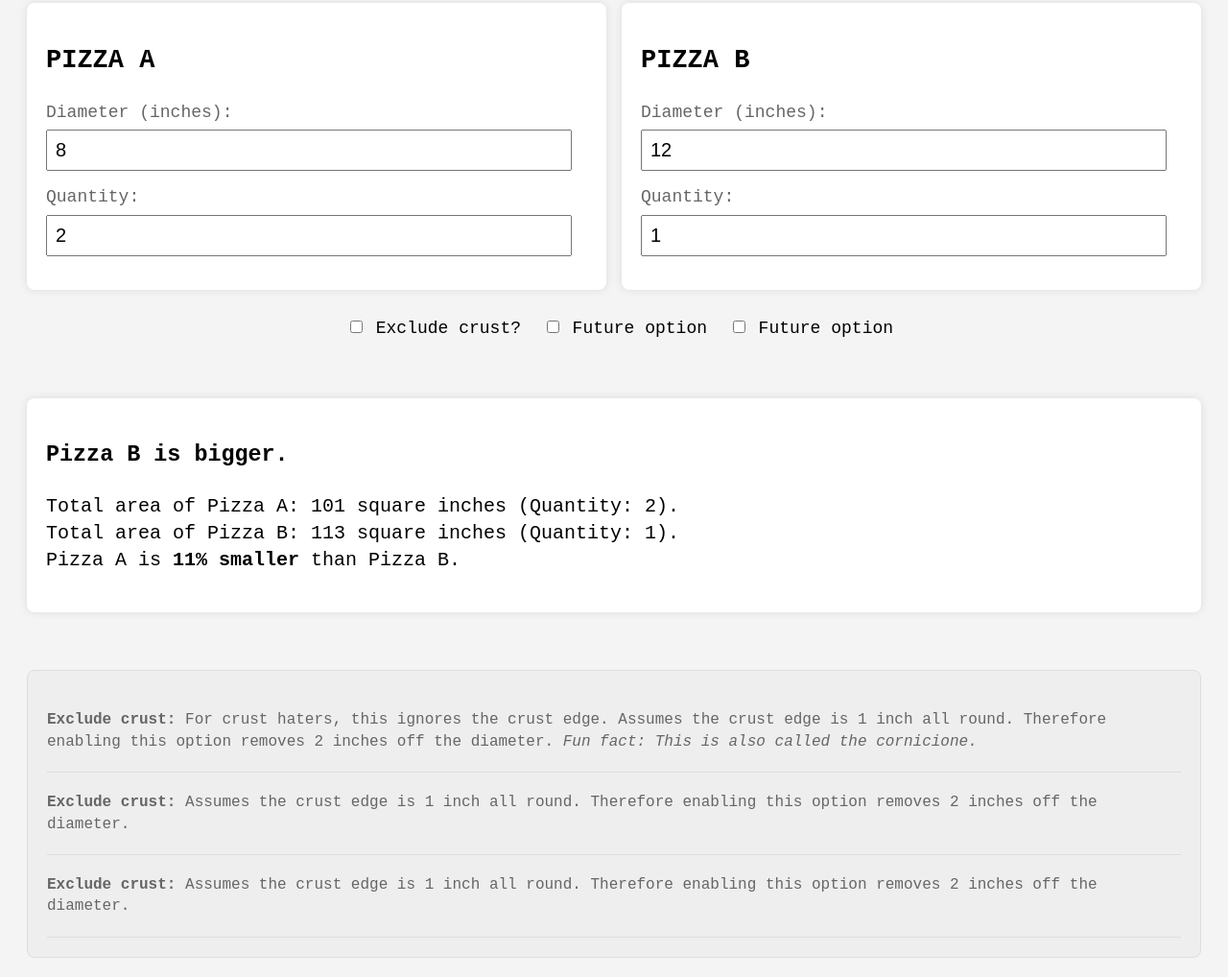
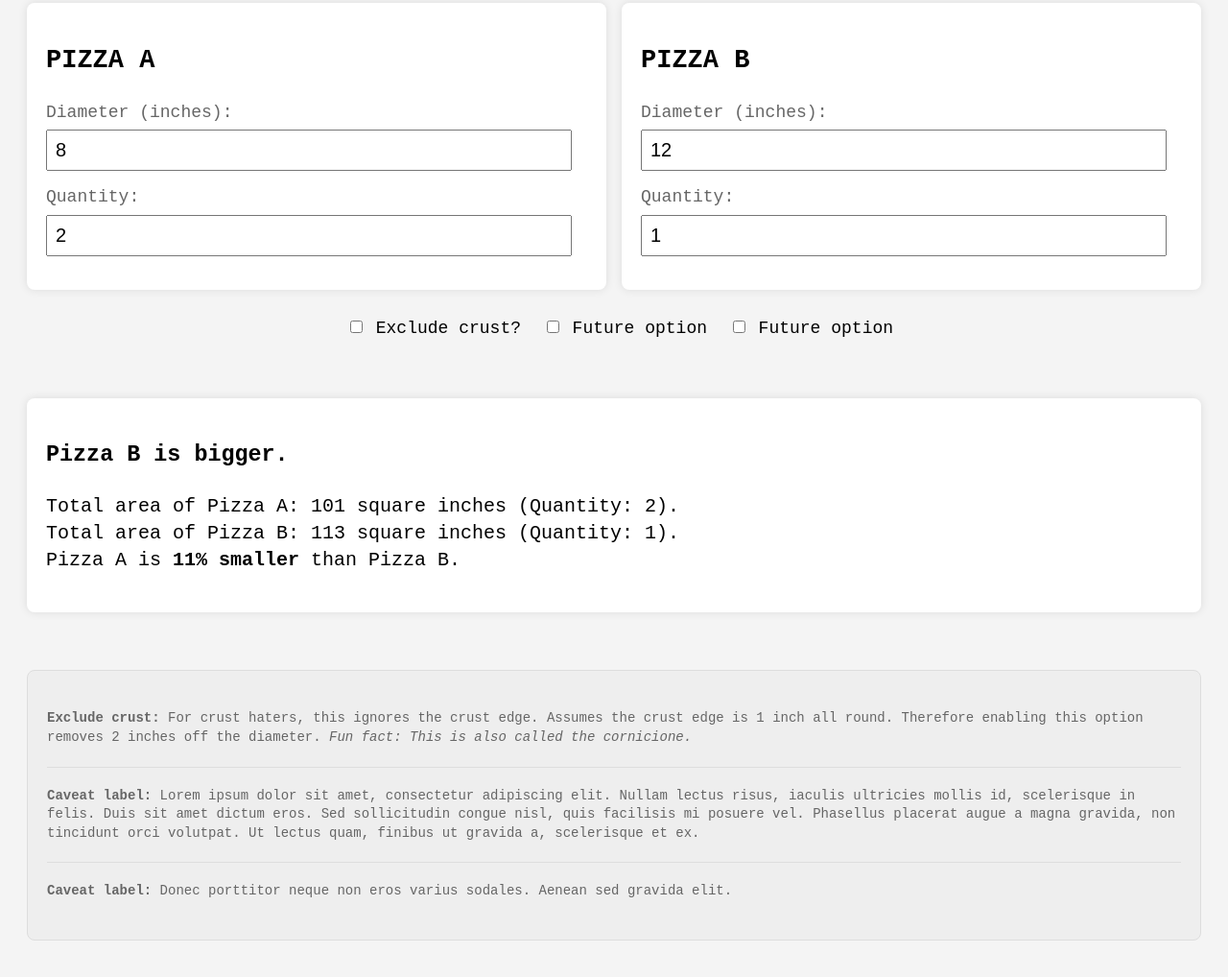
Before and after one commit to aspiramedia/pizza-battle, a plain HTML site: page index.html in a window 1280 px wide. Shown: the part 104-1122 px from the top of the page at 96% size. Drawn offline with Linux system fonts and the light colour scheme.

Commit message:
Quick QOL changes and caveat styling.

```diff
--- a/index.html
+++ b/index.html
@@ -41,8 +41,8 @@
 
     <ul class="caveats">
         <li><strong>Exclude crust:</strong> For crust haters, this ignores the crust edge. Assumes the crust edge is 1 inch all round. Therefore enabling this option removes 2 inches off the diameter. <em>Fun fact: This is also called the cornicione.</em></li>
-        <li><strong>Exclude crust:</strong> Assumes the crust edge is 1 inch all round. Therefore enabling this option removes 2 inches off the diameter.</li>
-        <li><strong>Exclude crust:</strong> Assumes the crust edge is 1 inch all round. Therefore enabling this option removes 2 inches off the diameter.</li>
+        <li><strong>Caveat label:</strong> Lorem ipsum dolor sit amet, consectetur adipiscing elit. Nullam lectus risus, iaculis ultricies mollis id, scelerisque in felis. Duis sit amet dictum eros. Sed sollicitudin congue nisl, quis facilisis mi posuere vel. Phasellus placerat augue a magna gravida, non tincidunt orci volutpat. Ut lectus quam, finibus ut gravida a, scelerisque et ex. </li>
+        <li><strong>Caveat label:</strong> Donec porttitor neque non eros varius sodales. Aenean sed gravida elit.</li>
     </ul>
 
     <script src="script.js"></script>
--- a/style.css
+++ b/style.css
@@ -68,7 +68,7 @@ ul.caveats {
     border-radius: 8px;
     text-align: left;
     list-style: none;
-    font-size: 16px;
+    font-size: 14px;
     color: #666666;
 }
 
@@ -76,3 +76,7 @@ ul.caveats li {
     padding: 20px 0;
     border-bottom: 1px solid #dddddd;
 }
+
+ul.caveats li:last-child {
+    border-bottom: 0px none;
+}
```
Also changed, not shown: 1 other file.
